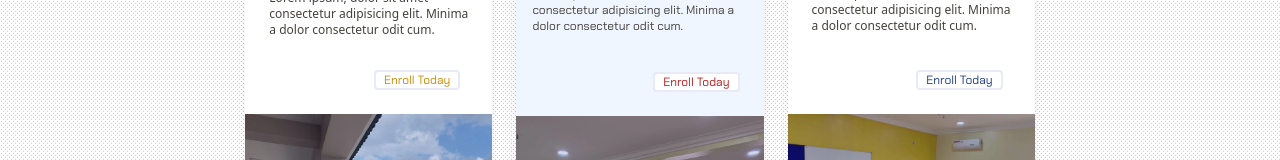
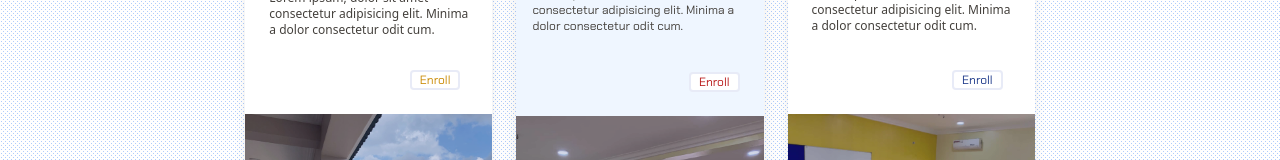
Before and after one commit to Shomegie/NIS_LIVE, a SvelteKit app: page / in a window 1280 px wide. Shown: the part 786-946 px from the top of the page. Built offline with nearby package versions, Linux system fonts and the light colour scheme.

Commit message:
location update

```diff
--- a/src/routes/+page.svelte
+++ b/src/routes/+page.svelte
@@ -60,7 +60,7 @@
             <!-- <div class="px-6 absolute bottom-4 font-bold font-serif text-xs text-blue-900 cursor-pointer hover:text-gray-700">Nursery -></div> -->
             <div class="bg-sky-100 w-full h-44 sm:h-48 border-b-0 border-yellow-300 absolute bottom-0 ">
                 <div class="px-8 flex justify-end pb-6 -mt-11">
-                    <div class=" bg-white w-fit px-2 py-0 text-yellow-600 text-xs font-f1 rounded border-2 border-blue-800 border-opacity-10 cursor-pointer hover:bg-yellow-400 hover:text-white">Enroll Today</div>
+                    <div class=" bg-white w-fit px-2 py-0 text-yellow-600 text-xs font-f1 rounded border-2 border-blue-800 border-opacity-10 cursor-pointer hover:bg-yellow-400 hover:text-white">Enroll</div>
 
                 </div>
                 <img src="/jpg/academics_01.jpg" alt="caro_1" class="object-cover h-full w-full ">
@@ -80,7 +80,7 @@
             <div class="px-4 text-xs mt-8 text-stone-700 font font-f1">Lorem ipsum, dolor sit amet consectetur adipisicing elit. Minima a dolor consectetur odit cum.</div>
             <div class="bg-sky-100 w-full h-52 sm:h-56 border-b-0 border-yellow-300 absolute bottom-0 ">
                 <div class="px-6 justify-end pb-6 -mt-11 flex">
-                    <div class=" bg-white w-fit px-2 py-0 text-red-700 text-xs font-f1 rounded border-2 border-blue-800 border-opacity-10 cursor-pointer hover:bg-red-500 hover:text-white">Enroll Today</div>
+                    <div class=" bg-white w-fit px-2 py-0 text-red-700 text-xs font-f1 rounded border-2 border-blue-800 border-opacity-10 cursor-pointer hover:bg-red-500 hover:text-white">Enroll</div>
                 </div>
                 <img src="/jpg/academics_02.jpg" alt="caro_1" class="object-cover h-full w-full ">
                 <div class="absolute top-0 hidden sm:flex bg-blue-900 bg-opacity-20 h-full w-full  cursor-pointer hover:bg-opacity-0 transition duration-150"></div>
@@ -99,7 +99,7 @@
             <!-- <div class="px-6 absolute bottom-4 font-bold font-serif text-xs text-blue-900 cursor-pointer hover:text-gray-700">Nursery -></div> -->
             <div class="bg-sky-100 w-full h-44 sm:h-48 border-b-0 border-yellow-300 absolute bottom-0 ">
                 <div class="px-8 flex justify-end pb-6 -mt-11">
-                    <div class=" bg-white w-fit px-2 py-0 text-blue-900 text-xs font-f1 rounded border-2 border-blue-800 border-opacity-10 cursor-pointer hover:bg-blue-800 hover:text-white">Enroll Today</div>
+                    <div class=" bg-white w-fit px-2 py-0 text-blue-900 text-xs font-f1 rounded border-2 border-blue-800 border-opacity-10 cursor-pointer hover:bg-blue-800 hover:text-white">Enroll</div>
 
                 </div>
                 <img src="/jpg/academics_03.jpg" alt="caro_1" class="object-cover h-full w-full ">
@@ -199,8 +199,9 @@
 </section>
 
 <div class="map bg-blue-100 h-96 sm:border border-stone-300 mb-8 w-full sm:w-5/6 mx-auto">
-    <iframe title="loc" src="https://www.google.com/maps/embed?pb=!1m14!1m8!1m3!1d15902.512103228504!2d6.9652381!3d4.8337655!3m2!1i1024!2i768!4f13.1!3m3!1m2!1s0x0%3A0x73e01499b99781a9!2sNithalos%20Montessori%20School!5e0!3m2!1sen!2sng!4v1659693295841!5m2!1sen!2sng"
+    <iframe title="location" src="https://www.google.com/maps/embed?pb=!1m18!1m12!1m3!1d4265.303503738632!2d6.979266414954422!3d4.867648896465573!2m3!1f0!2f0!3f0!3m2!1i1024!2i768!4f13.1!3m3!1m2!1s0x1069d107f5c1387f%3A0x25bc31e3687bcdca!2sNithalos%20International%20School!5e1!3m2!1sen!2sng!4v1665401071426!5m2!1sen!2sng"
     class="h-full w-full" style="border:0;" allowfullscreen="" loading="lazy" referrerpolicy="no-referrer-when-downgrade"></iframe>
+    <!-- <iframe title="nithalos international school location" src="https://www.google.com/maps/embed?pb=!1m18!1m12!1m3!1d8530.815918564838!2d6.984892224927711!3d4.851144635909783!2m3!1f0!2f0!3f0!3m2!1i1024!2i768!4f13.1!3m3!1m2!1s0x1069ce193f11830b%3A0x10fda935b2bd552b!2sRumugbo%20500102%2C%20Port%20Harcourt!5e1!3m2!1sen!2sng!4v1665400527273!5m2!1sen!2sng" width="600" height="450" style="border:0;" allowfullscreen="" loading="lazy" referrerpolicy="no-referrer-when-downgrade"></iframe> -->
 </div>
 
 <section>
```
